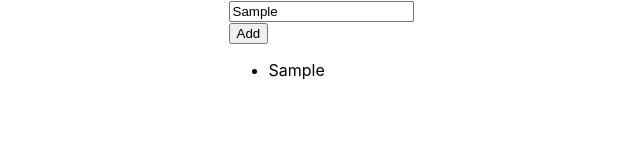
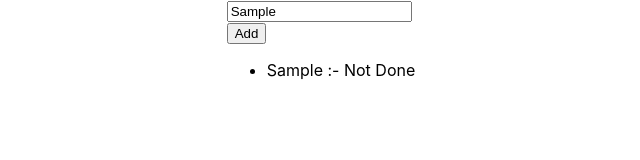
Before and after one commit to Sohel-786/Concept_Learning, a React (Create React App) app in the folder React/1/react-usestate/: page / in a window 1280 px wide. Both pictures are taken after typing "Sample" into the empty fields and a click on the button "Add". Shown: the top 160 px of the page, without its empty margins (319-959 px from the left). Built offline with nearby package versions, Linux system fonts and the light colour scheme.

Commit message:
Practice

```diff
--- a/React/1/react-usestate/src/components/Todo.jsx
+++ b/React/1/react-usestate/src/components/Todo.jsx
@@ -10,7 +10,7 @@ const Todos = () =>{
     }
 
     function handleTodo(){
-        setList([...list, text]);
+        setList([...list, { status : false, todo: text}]);
     }
 
     return <div>
@@ -19,9 +19,9 @@ const Todos = () =>{
         <button onClick={handleTodo}>Add</button>
 
         <ul>
-            {list.map((el) => (
-                <li key={el} >{el}</li>
-            ))}
+            {list.map((e) => {
+                return <li key={e}>{e.todo} :- {e.status ? 'Done' : 'Not Done'}</li>
+            })}
         </ul>
     </div>
 }
```
